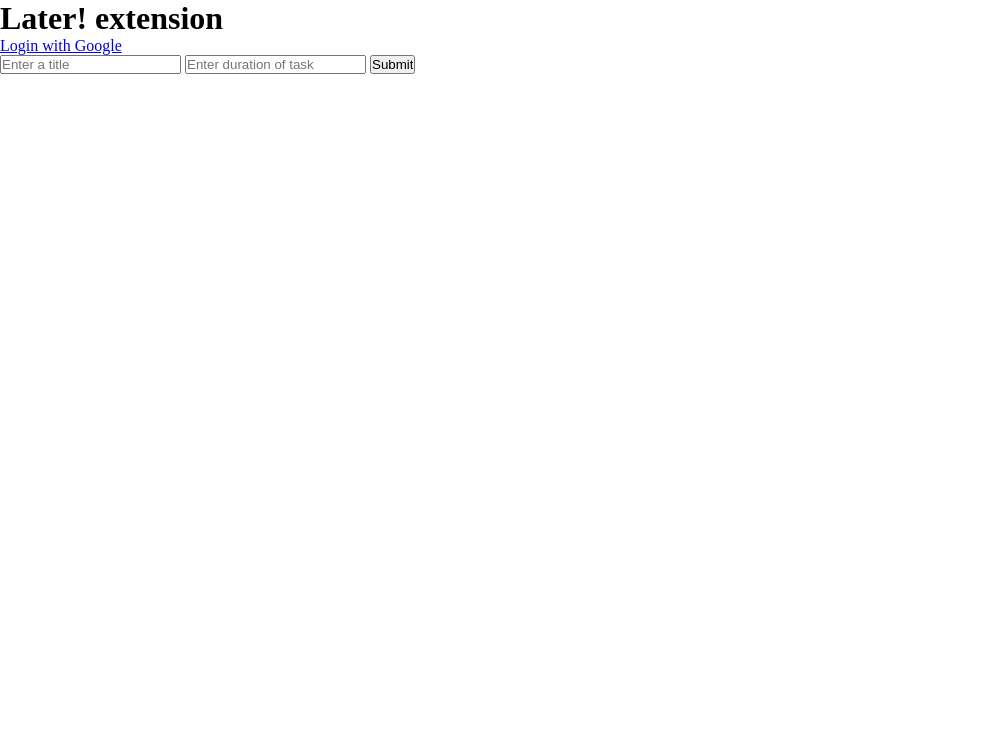
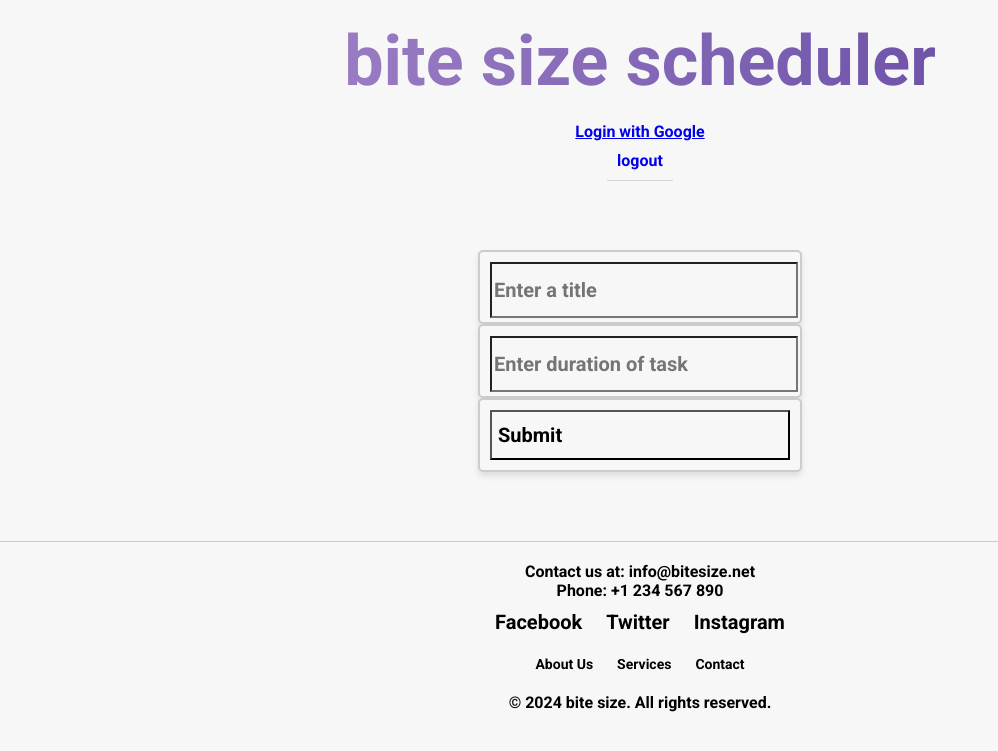
Before and after one commit to KenKapana/Bite-Size, a Flask app: template templates/index.html in a window 1280 px wide. Shown: the top 751 px of the page, without its empty margins (0-998 px from the left). Run offline with Flask 3, Linux system fonts and the light colour scheme; the template is opened without the code that fills it, so the values that code supplies are empty.

Commit message:
added css, adjusted html, and added a logout feature

```diff
--- a/app.py
+++ b/app.py
@@ -8,6 +8,8 @@ from googleapiclient.errors import HttpError
 import google.auth.transport.requests
 import google.oauth2.credentials
 import google_auth_oauthlib.flow
+import googleapiclient.discovery
+
 
 from flask import render_template, redirect, Flask, session, jsonify, url_for, request
 import flask
@@ -33,6 +35,27 @@ app.secret_key = FLASK_SECRET
 @app.route("/")
 def index():
     return render_template("index.html")
+
+@app.route('/test')
+def test_api_request():
+  if 'credentials' not in flask.session:
+    return flask.redirect('authorize')
+
+  # Load credentials from the session.
+  credentials = google.oauth2.credentials.Credentials(
+      **flask.session['credentials'])
+
+  drive = googleapiclient.discovery.build(
+      API_SERVICE_NAME, API_VERSION, credentials=credentials)
+
+  files = drive.files().list().execute()
+
+  # Save credentials back to session in case access token was refreshed.
+  # ACTION ITEM: In a production app, you likely want to save these
+  #              credentials in a persistent database instead.
+  flask.session['credentials'] = credentials_to_dict(credentials)
+
+  return flask.jsonify(**files)
 
 #for documentation on google login go to:
 #https://developers.google.com/identity/protocols/oauth2/web-server#python
@@ -74,29 +97,49 @@ def oauth2callback():
 
     return redirect(url_for('index'))
 
+@app.route('/logout', methods=['GET', 'POST'])
+def logOut():
+  if 'credentials' not in session:
+    return ('You need to <a href="/authorize">authorize</a> before ' +
+            'testing the code to revoke credentials.')
+
+  credentials = google.oauth2.credentials.Credentials(
+    **session['credentials'])
+
+  revoke = requests.post('https://oauth2.googleapis.com/revoke',
+      params={'token': credentials.token},
+      headers = {'content-type': 'application/x-www-form-urlencoded'})
+
+  status_code = getattr(revoke, 'status_code')
+  if status_code == 200:
+    return('Credentials successfully revoked.' + print_index_table())
+  else:
+    return('An error occurred.' + print_index_table())
+
 @app.route('/revoke')
 def revoke():
-    if 'credentials' not in session:
-        return ('You need to <a href="/authorize">authorize</a> before testing the code to revoke credentials.')
+  if 'credentials' not in session:
+    return ('You need to <a href="/authorize">authorize</a> before ' +
+            'testing the code to revoke credentials.')
 
-    credentials = google.oauth2.credentials.Credentials(
-        **session['credentials']
-    )
+  credentials = google.oauth2.credentials.Credentials(
+    **session['credentials'])
 
-    revoke = requests.post('https://oauth2.googleapis.com/revoke',
-                           params={'token': credentials.token},
-                           headers= {'content-type': 'application/x-www-form-urlencoded'})
-    status_code = getattr(revoke, 'status_code')
-    if status_code == 200:
-        return ('Credentials successfully revoken.' + print_index_table())
-    else:
-        return ('An error occurred.' + print_index_table())
+  revoke = requests.post('https://oauth2.googleapis.com/revoke',
+      params={'token': credentials.token},
+      headers = {'content-type': 'application/x-www-form-urlencoded'})
 
-@app.route('/clear')
+  status_code = getattr(revoke, 'status_code')
+  if status_code == 200:
+    return('Credentials successfully revoked.' + print_index_table())
+  else:
+    return('An error occurred.' + print_index_table())
+
+@app.route('/clear', methods=['POST', 'GET'])
 def clear_credentials():
     if 'credentials' in session:
         del session['credentials']
-    return ('Credentials have been cleared. <br><br>'+print_index_table())
+    return redirect(url_for('index'))
 
 def credentials_to_dict(credentials):
     return {'token': credentials.token,
@@ -140,11 +183,11 @@ def add():
         if request.method=='POST':
             title = request.form['title']
             time = request.form['time']
-            add_event(creds, title, time)
+            result = add_event(creds, title, time)
             print('added')
-            return render_template('index.html', result = 'success')
+            return render_template('index.html', result = result)
         else:
-            return render_template('index.html', result = 'fail')
+            return render_template('index.html', result = result)
     else:
         return redirect(url_for('authorize'))
 
@@ -193,7 +236,7 @@ def add_event(creds, title: str, duration_split: int) -> str:
 
         event = service.events().insert(calendarId='primary', body=event).execute()
         # return (f'Event created:\nTime: {start_time}-{end_time}\nName: {title}\nLink: {event.get("htmlLink")}')
-        return (f'event created: {event}')
+        return (f'{title} scheduled for {start_time} - {end_time}')
     except HttpError as error:
         print(f"An error occurred in add_event: {error}")
 
--- a/static/css/style.css
+++ b/static/css/style.css
@@ -1,5 +1,108 @@
+@import url('https://fonts.googleapis.com/css2?family=Roboto:wght@700&display=swap');
+
 * {
-  margin: 0;
-  padding: 0;
-  box-sizing: border-box;
+  background-color: #f7f7f7; /* Light gray background color for the whole site */
+  margin: 0; /* Remove default margin */
+  font-family: 'Roboto', sans-serif; /* Use the same font for the body */
 }
+
+.header {
+  display: flex;
+  flex-direction: column;
+  width: 100%;
+  margin: auto;
+  background-color: #f7f7f7;
+  text-align: center;
+  height:auto;
+}
+
+.header > h1{
+  font-size: 70px;
+  font-weight: 600;
+  background-image: linear-gradient(to left, #553c9a, #b393d3);
+  color: transparent;
+  background-clip: text;
+  -webkit-background-clip: text;
+  padding: 20px;
+}
+
+.inputs {
+  padding: 20px; /* Add some padding to the container */
+  background-color: #f7f7f7; /* Background color for the container */
+  display: flex;
+  justify-content: center; /* Center the input horizontally */
+  align-items: center; /* Center the input vertically */
+  height: 40vh; /* Full viewport height for demonstration */
+}
+
+.title, .time, .submit_btn {
+  width: 300px; /* Set the desired width */
+  height: 50px; /* Set the desired height */
+  padding: 10px; /* Add padding for better appearance */
+  font-size: 18px; /* Increase font size */
+  border: 2px solid #ccc; /* Add a border */
+  border-radius: 5px; /* Optional: add rounded corners */
+  box-shadow: 0 4px 6px rgba(0, 0, 0, 0.1); /* Optional: add a subtle shadow */
+}
+
+input {
+  width: 100%;
+  height: 100%;
+  text-align: left;
+  font-size: 20px;
+}
+
+.welcome_message {
+  margin: auto;
+  text-align: center;
+  width: 80%;
+  padding: 10px;
+}
+
+.logout {
+
+  text-decoration: none;
+  padding: 10px;
+  text-align: center;
+  border-bottom: 1px solid lightgrey;
+  height: auto;
+  width: auto;
+  margin: auto;
+}
+
+/* footer style */
+.footer {
+  background-color: #f7f7f7;
+  color: black;
+  padding: 20px;
+  text-align: center;
+  border-top:1px solid #ccc
+}
+
+.footer a {
+  color: black;
+  text-decoration: none;
+}
+
+.footer a:hover {
+  color: orange;
+}
+
+.footer .social-media {
+  margin: 10px 0;
+}
+
+.footer .social-media a {
+  margin: 0 10px;
+  font-size: 20px;
+}
+
+.footer .nav-links {
+  margin: 20px 0;
+}
+
+.footer .nav-links a {
+  margin: 0 10px;
+  font-size: 14px;
+}
+/* footer style end */
--- a/templates/index.html
+++ b/templates/index.html
@@ -4,36 +4,85 @@
     <meta charset="UTF-8" />
     <meta name="viewport" content="width=device-width, initial-scale=1.0" />
     <title>Later! extension</title>
-    <link
-      href="{{url_for('static', filename='styles/style.css')}}"
-      rel="stylesheet"
-    />
+    <link rel="stylesheet" type="text/css" href="../static/css/style.css" />
   </head>
   <body>
-    <h1>Later! extension</h1>
+    <div class="header">
+      <h1>bite size scheduler</h1>
+
       <!-- session status -->
       <div name="session">
-      {% if session %}
-      <div><pre>{{pretty}}</pre></div>
+        {% if 'credentials' in session %}
+        <div class="welcome_message" id="welcome_message"></div>
         {% else %}
-      <p><a href="{{url_for('authorize')}}">Login with Google</a></p>
+        <p class="Login">
+          <a href="{{url_for('authorize')}}">Login with Google</a>
+        </p>
         {% endif %}
       </div>
+      <a class="logout" href="http://localhost:8080/clear">logout</a>
 
+    </div>
+
+    <div class="inputs">
       <!-- event adder element -->
       <form action="/add" method="post">
-      <input type="text" name="title" id="title" placeholder="Enter a title" />
+        <div class="title">
+          <input
+            type="text"
+            name="title"
+            id="title"
+            placeholder="Enter a title"
+          />
+        </div>
+        <div class="time">
           <input
             type="text"
             name="time"
             id="time"
             placeholder="Enter duration of task"
           />
+        </div>
+        <div class="submit_btn">
           <input type="submit" value="Submit" />
+        </div>
+      </form>
+    </div>
+
     <p id="result"></p>
-    </form>
+
+    <footer class="footer">
+      <div class="contact-info">
+        <p>
+          Contact us at: <a href="mailto:info@example.com">info@bitesize.net</a>
+        </p>
+        <p>Phone: +1 234 567 890</p>
+      </div>
+
+      <div class="social-media">
+        <a href="https://www.facebook.com" target="_blank">Facebook</a>
+        <a href="https://www.twitter.com" target="_blank">Twitter</a>
+        <a href="https://www.instagram.com" target="_blank">Instagram</a>
+      </div>
+
+      <div class="nav-links">
+        <a href="/about">About Us</a>
+        <a href="/services">Services</a>
+        <a href="/contact">Contact</a>
+      </div>
+
+      <p>&copy; 2024 bite size. All rights reserved.</p>
+    </footer>
     <script>
       document.getElementById("result").innerHTML = "{{result}}";
     </script>
+    <script>
+      const message = `Welcome to bite size! 🎉
+
+Hey there, go-getter! Welcome to bite size, where we turn your to-do lists into "done" lists. Say goodbye to procrastination and hello to productivity! 🗓️✨
+
+With bite size, you can effortlessly schedule your tasks and watch as we organize your day like a pro. No more excuses, just seamless scheduling and sweet, sweet accomplishment. Let's get those tasks tackled, one awesome day at a time. Ready to conquer your schedule? Let's go! 🚀💪`;
+      document.getElementById("welcome_message").innerHTML = message;
+    </script>
   </body>
 </html>
```
Lines whose indentation alone changed are shown as unchanged.
